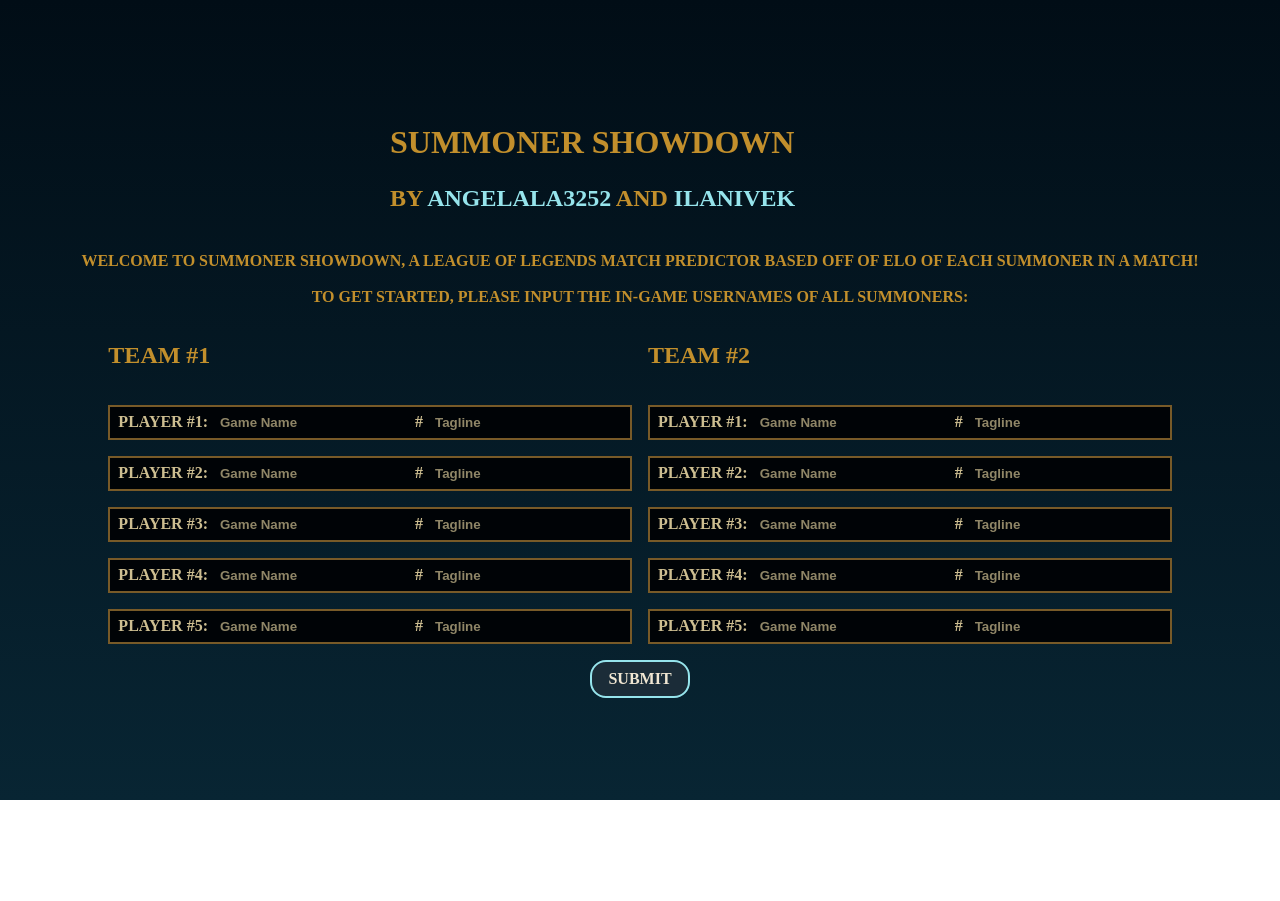
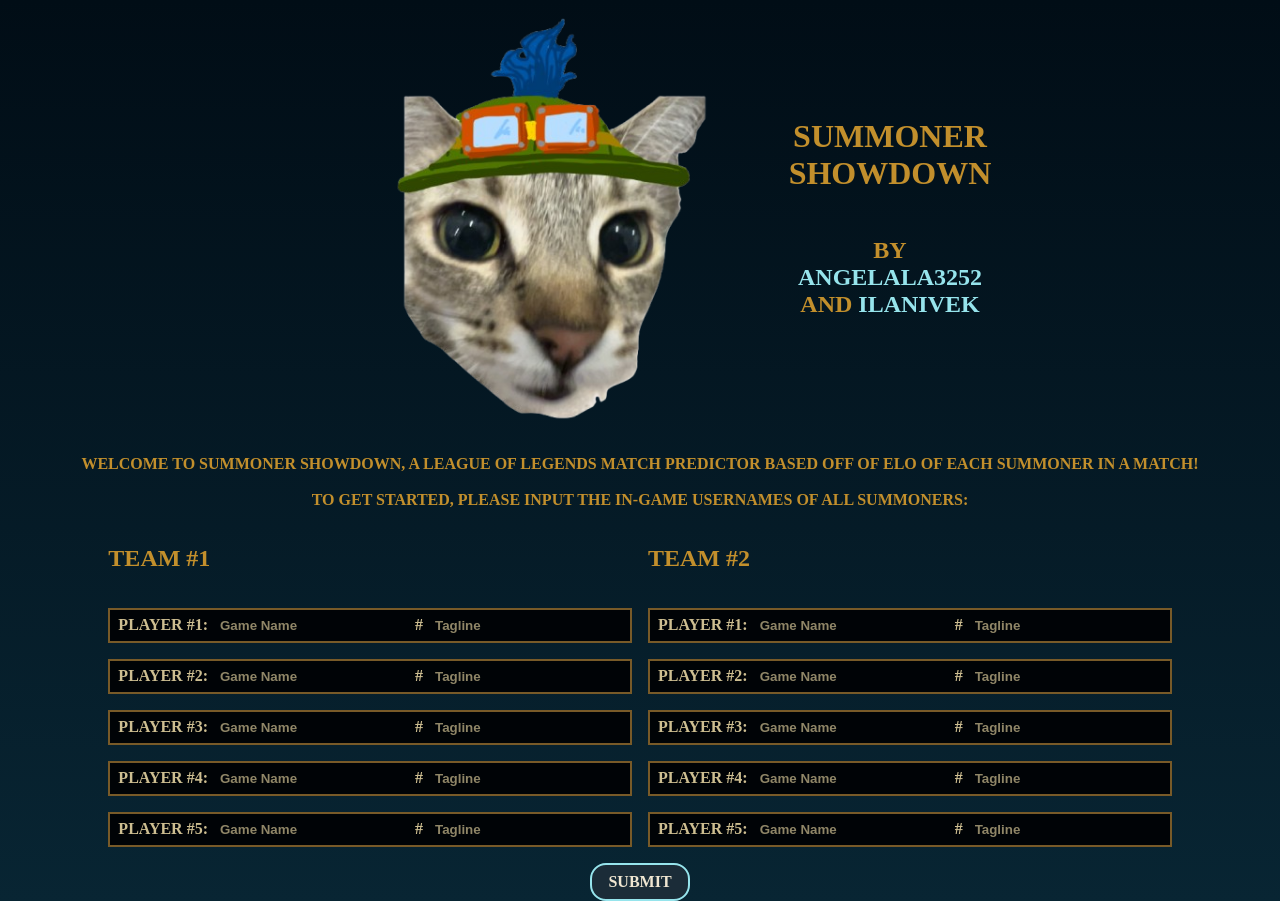
Before and after one commit to angelala3252/summoner-showdown, a React (Create React App) app in the folder frontend/: page /#/ in a window 1280 px wide. Before the commit the page ends 800 px from the top, so only its background shows below. Built offline with nearby package versions, Linux system fonts and the light colour scheme.

Commit message:
Styling and logo

```diff
--- a/frontend/public/index.html
+++ b/frontend/public/index.html
@@ -2,14 +2,14 @@
 <html lang="en">
   <head>
     <meta charset="utf-8" />
-    <link rel="icon" href="%PUBLIC_URL%/favicon.ico" />
+    <link rel="icon" href="%PUBLIC_URL%/riot.png" />
     <meta name="viewport" content="width=device-width, initial-scale=1" />
     <meta name="theme-color" content="#000000" />
     <meta
       name="description"
       content="Web site created using create-react-app"
     />
-    <link rel="apple-touch-icon" href="%PUBLIC_URL%/logo192.png" />
+    <link rel="apple-touch-icon" href="%PUBLIC_URL%/riot.png" />
     <!--
       manifest.json provides metadata used when your web app is installed on a
       user's mobile device or desktop. See https://developers.google.com/web/fundamentals/web-app-manifest/
--- a/frontend/src/pages/home/home-page.css
+++ b/frontend/src/pages/home/home-page.css
@@ -8,18 +8,14 @@
     color: #c28f2c;
 }
 
-header {
-    display: flex;
-    flex-direction: column;
-    align-items: center;
-}
-
 h1 {
     font-size: 2rem;
+    text-align: center;
 }
 
 h3 {
     font-size: 1.5rem;
+    text-align: center;
 }
 
 a {
@@ -45,6 +41,10 @@
 .header {
     width: 500px;
     max-width: 100vw;
+    display: flex;
+    flex-direction: row;
+    align-items: center;
+    justify-content: center;
 }
 
 .body-container {
@@ -135,7 +135,8 @@
         justify-content: center;
     }
 
-    h1, h3 {
+    h1,
+    h3 {
         text-align: center;
     }
 
@@ -148,4 +149,19 @@
         font-size: 14px;
         padding: 10px;
     }
+
+    .header {
+        flex-direction: column;
+        align-items: center;
+    }
 }
+
+img {
+    width: 100%;
+    height: auto;
+}
+
+.header-text {
+    display: flex;
+    flex-direction: column;
+}
--- a/frontend/src/pages/home/home-page.tsx
+++ b/frontend/src/pages/home/home-page.tsx
@@ -34,8 +34,11 @@
             <div className="page-container">
                 <header>
                     <div className="header">
-                        <h1>Summoner Showdown</h1>
-                        <h3>By <a href="https://github.com/angelala3252">angelala3252</a> and <a href="https://github.com/ilanivek">ilanivek</a></h3>
+                        <img src={require("./riot.png")} alt="Summoner Showdown Logo" />
+                        <div className="header-text">
+                            <h1>Summoner Showdown</h1>
+                            <h3>By <a href="https://github.com/angelala3252">angelala3252</a> and <a href="https://github.com/ilanivek">ilanivek</a></h3>
+                        </div>
                     </div>
                 </header>
                 <div className="body-container">
```
Also changed, not shown: frontend/public/riot.png (added), frontend/src/pages/home/riot.png (added).
